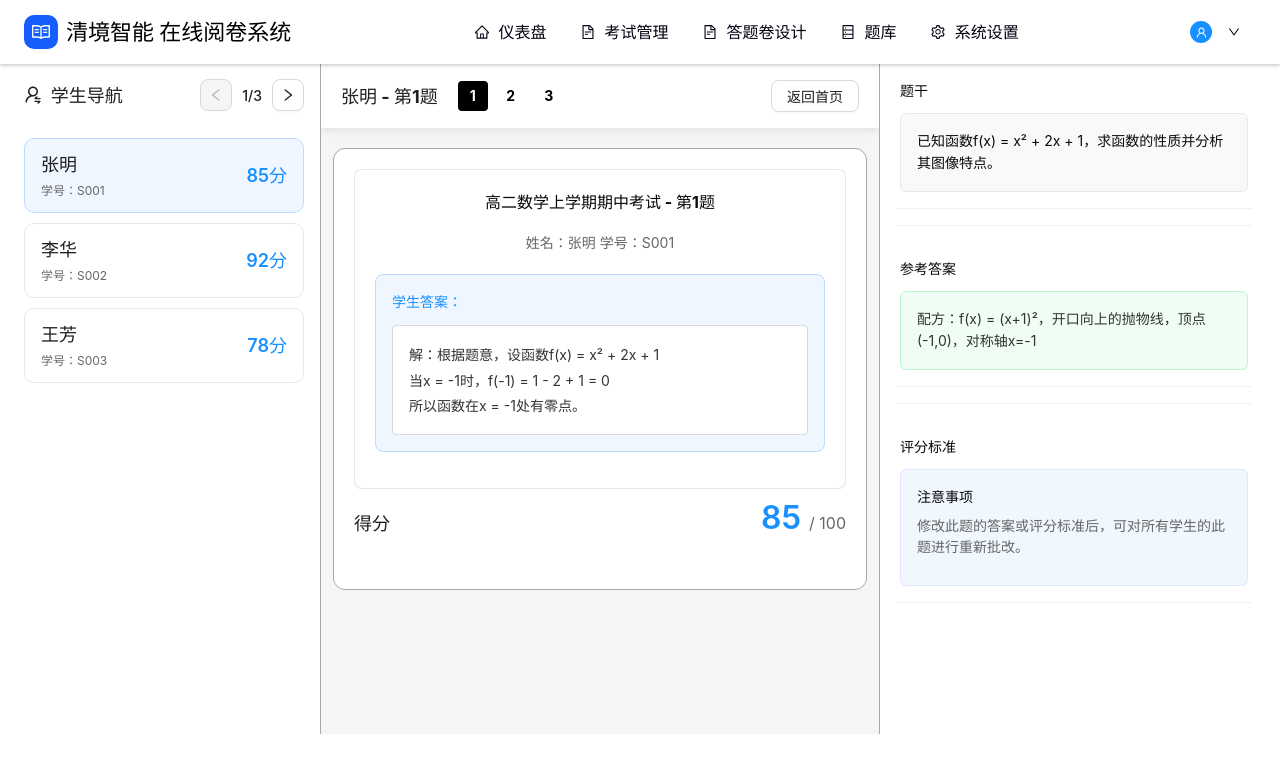
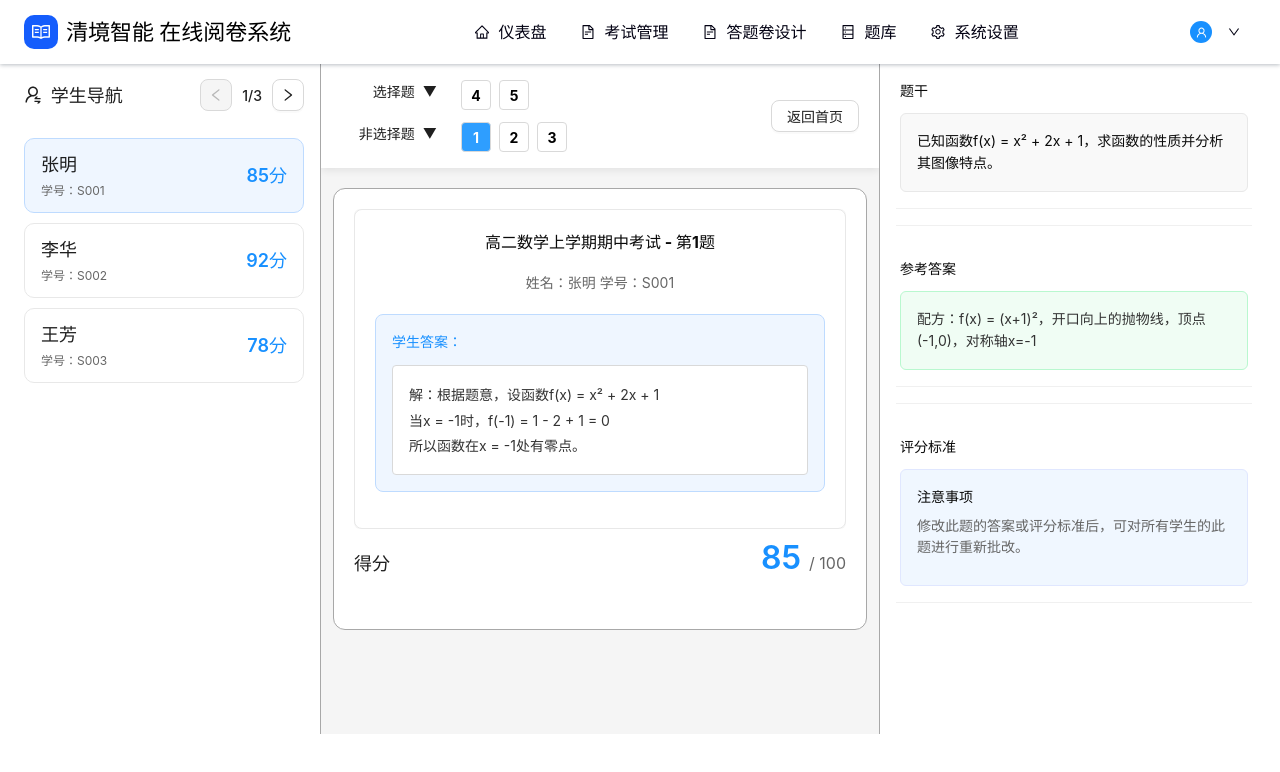
Before and after one commit to EnJoy810/work, a React (Vite) app: page /question-analysis in a window 1280 px wide. Shown: the top 772 px of the page. Built offline with nearby package versions, Linux system fonts and the light colour scheme.

Commit message:
题目分析页面

```diff
--- a/src/pages/dashboard/QuestionAnalysis.jsx
+++ b/src/pages/dashboard/QuestionAnalysis.jsx
@@ -48,6 +48,7 @@ const QuestionAnalysis = () => {
           stem: "已知函数f(x) = x² + 2x + 1，求函数的性质并分析其图像特点。",
           referenceAnswer:
             "配方：f(x) = (x+1)²，开口向上的抛物线，顶点(-1,0)，对称轴x=-1",
+          isMultipleChoice: false,
         },
         {
           id: 2,
@@ -59,6 +60,7 @@ const QuestionAnalysis = () => {
           stem: "一个质量为2kg的物体从高度为10m的斜面顶端由静止滑下，斜面的倾角为30度，动摩擦因数为0.2。求物体滑到斜面底端时的速度。(g=10m/s²)",
           referenceAnswer:
             "根据能量守恒定律，重力势能转化为动能和克服摩擦力做功：mgh = 1/2 mv² + μmgcosθ·s，其中s=h/sinθ。代入数据计算得v≈11.8m/s。",
+          isMultipleChoice: false,
         },
         {
           id: 3,
@@ -69,6 +71,33 @@ const QuestionAnalysis = () => {
           answerImage: "https://via.placeholder.com/600x400?text=化学题答案",
           stem: "写出氢气与氧气反应生成水的化学方程式，并配平。",
           referenceAnswer: "2H₂ + O₂ = 2H₂O（条件：点燃）",
+          isMultipleChoice: false,
+        },
+        {
+          id: 4,
+          type: "math",
+          title: "选择题 - 函数定义域",
+          score: 5,
+          totalScore: 5,
+          answerImage: "https://via.placeholder.com/600x400?text=选择题答案",
+          stem: "函数f(x) = √(x-1)的定义域是？",
+          referenceAnswer: "x ≥ 1，选项A",
+          isMultipleChoice: true,
+          options: ["x ≥ 1", "x > 1", "x < 1", "x ≤ 1"],
+          correctOption: 0,
+        },
+        {
+          id: 5,
+          type: "physics",
+          title: "选择题 - 牛顿定律",
+          score: 5,
+          totalScore: 5,
+          answerImage: "https://via.placeholder.com/600x400?text=选择题答案",
+          stem: "牛顿第二定律的表达式是？",
+          referenceAnswer: "F = ma，选项B",
+          isMultipleChoice: true,
+          options: ["F = mv", "F = ma", "F = m/v", "F = m/a"],
+          correctOption: 1,
         },
       ],
     },
@@ -90,6 +119,7 @@ const QuestionAnalysis = () => {
           stem: "已知函数f(x) = x² + 2x + 1，求函数的性质并分析其图像特点。",
           referenceAnswer:
             "配方：f(x) = (x+1)²，开口向上的抛物线，顶点(-1,0)，对称轴x=-1",
+          isMultipleChoice: false,
         },
         {
           id: 2,
@@ -102,6 +132,7 @@ const QuestionAnalysis = () => {
           stem: "一个质量为2kg的物体从高度为10m的斜面顶端由静止滑下，斜面的倾角为30度，动摩擦因数为0.2。求物体滑到斜面底端时的速度。(g=10m/s²)",
           referenceAnswer:
             "根据能量守恒定律，重力势能转化为动能和克服摩擦力做功：mgh = 1/2 mv² + μmgcosθ·s，其中s=h/sinθ。代入数据计算得v≈11.8m/s。",
+          isMultipleChoice: false,
         },
         {
           id: 3,
@@ -113,6 +144,37 @@ const QuestionAnalysis = () => {
             "https://via.placeholder.com/600x400?text=化学题答案-李华",
           stem: "写出氢气与氧气反应生成水的化学方程式，并配平。",
           referenceAnswer: "2H₂ + O₂ = 2H₂O（条件：点燃）",
+          isMultipleChoice: false,
+        },
+        {
+          id: 4,
+          type: "math",
+          title: "选择题 - 函数定义域",
+          score: 5,
+          totalScore: 5,
+          answerImage:
+            "https://via.placeholder.com/600x400?text=选择题答案-李华",
+          stem: "函数f(x) = √(x-1)的定义域是？",
+          referenceAnswer: "x ≥ 1，选项A",
+          isMultipleChoice: true,
+          options: ["x ≥ 1", "x > 1", "x < 1", "x ≤ 1"],
+          correctOption: 0,
+          studentAnswer: 0,
+        },
+        {
+          id: 5,
+          type: "physics",
+          title: "选择题 - 牛顿定律",
+          score: 5,
+          totalScore: 5,
+          answerImage:
+            "https://via.placeholder.com/600x400?text=选择题答案-李华",
+          stem: "牛顿第二定律的表达式是？",
+          referenceAnswer: "F = ma，选项B",
+          isMultipleChoice: true,
+          options: ["F = mv", "F = ma", "F = m/v", "F = m/a"],
+          correctOption: 1,
+          studentAnswer: 1,
         },
       ],
     },
@@ -134,6 +196,7 @@ const QuestionAnalysis = () => {
           stem: "已知函数f(x) = x² + 2x + 1，求函数的性质并分析其图像特点。",
           referenceAnswer:
             "配方：f(x) = (x+1)²，开口向上的抛物线，顶点(-1,0)，对称轴x=-1",
+          isMultipleChoice: false,
         },
         {
           id: 2,
@@ -146,6 +209,7 @@ const QuestionAnalysis = () => {
           stem: "一个质量为2kg的物体从高度为10m的斜面顶端由静止滑下，斜面的倾角为30度，动摩擦因数为0.2。求物体滑到斜面底端时的速度。(g=10m/s²)",
           referenceAnswer:
             "根据能量守恒定律，重力势能转化为动能和克服摩擦力做功：mgh = 1/2 mv² + μmgcosθ·s，其中s=h/sinθ。代入数据计算得v≈11.8m/s。",
+          isMultipleChoice: false,
         },
         {
           id: 3,
@@ -157,6 +221,37 @@ const QuestionAnalysis = () => {
             "https://via.placeholder.com/600x400?text=化学题答案-王芳",
           stem: "写出氢气与氧气反应生成水的化学方程式，并配平。",
           referenceAnswer: "2H₂ + O₂ = 2H₂O（条件：点燃）",
+          isMultipleChoice: false,
+        },
+        {
+          id: 4,
+          type: "math",
+          title: "选择题 - 函数定义域",
+          score: 5,
+          totalScore: 5,
+          answerImage:
+            "https://via.placeholder.com/600x400?text=选择题答案-王芳",
+          stem: "函数f(x) = √(x-1)的定义域是？",
+          referenceAnswer: "x ≥ 1，选项A",
+          isMultipleChoice: true,
+          options: ["x ≥ 1", "x > 1", "x < 1", "x ≤ 1"],
+          correctOption: 0,
+          studentAnswer: 1,
+        },
+        {
+          id: 5,
+          type: "physics",
+          title: "选择题 - 牛顿定律",
+          score: 0,
+          totalScore: 5,
+          answerImage:
+            "https://via.placeholder.com/600x400?text=选择题答案-王芳",
+          stem: "牛顿第二定律的表达式是？",
+          referenceAnswer: "F = ma，选项B",
+          isMultipleChoice: true,
+          options: ["F = mv", "F = ma", "F = m/v", "F = m/a"],
+          correctOption: 1,
+          studentAnswer: 2,
         },
       ],
     },
@@ -172,6 +267,10 @@ const QuestionAnalysis = () => {
 
   // 评分相关
   const [score, setScore] = useState(currentStudent?.score || 0);
+
+  // 展开折叠状态
+  const [nonChoiceExpanded, setNonChoiceExpanded] = useState(true);
+  const [choiceExpanded, setChoiceExpanded] = useState(true);
 
   const essayContentRef = useRef(null);
 
@@ -251,26 +350,72 @@ const QuestionAnalysis = () => {
                 alignItems: "center",
               }}
             >
-              <h2 style={{ margin: 0, fontSize: "18px", fontWeight: "bold" }}>
+              {/* <h2 style={{ margin: 0, fontSize: "18px", fontWeight: "bold" }}>
                 {currentStudent?.name} - 第{currentQuestion?.id || 1}题
-              </h2>
+              </h2> */}
 
-              {/* 题目序号切换按钮 */}
+              {/* 题目序号切换按钮 - 区分选择题和非选择题 */}
               {currentStudent?.questions && (
-                <div style={{ marginLeft: "16px", display: "flex" }}>
-                  {currentStudent.questions.map((question, index) => (
+                <div
+                  style={{
+                    marginLeft: "16px",
+                    display: "flex",
+                    flexDirection: "column",
+                  }}
+                >
+                  {/* 选择题组 */}
+                  <div
+                    style={{
+                      marginBottom: "12px",
+                      display: "flex",
+                      flexWrap: "wrap",
+                    }}
+                  >
+                    <div
+                      style={{
+                        display: "flex",
+                        alignItems: "center",
+                        justifyContent: "flex-end",
+                        marginBottom: "8px",
+                        cursor: "pointer",
+                        width: 80,
+                      }}
+                      onClick={() => setChoiceExpanded(!choiceExpanded)}
+                    >
+                      <span style={{ marginRight: "8px", fontWeight: "bold" }}>
+                        选择题
+                      </span>
+                      <span>{choiceExpanded ? "▼" : "▶"}</span>
+                    </div>
+                    {choiceExpanded && (
+                      <div style={{ display: "flex", marginLeft: "20px" }}>
+                        {currentStudent.questions
+                          .filter((q) => q.isMultipleChoice)
+                          .map((question, index) => {
+                            const originalIndex =
+                              currentStudent.questions.findIndex(
+                                (q) => q.id === question.id
+                              );
+                            return (
                               <span
                                 key={question.id}
-                      onClick={() => setCurrentQuestionIndex(index)}
+                                onClick={() =>
+                                  setCurrentQuestionIndex(originalIndex)
+                                }
                                 style={{
                                   width: "30px",
                                   height: "30px",
                                   margin: "0 4px",
                                   borderRadius: "4px",
-                        border: "none",
+                                  border: "1px solid #d9d9d9",
                                   backgroundColor:
-                          index === currentQuestionIndex ? "#000" : "#fff",
-                        color: index === currentQuestionIndex ? "#fff" : "#000",
+                                    originalIndex === currentQuestionIndex
+                                      ? "oklch(.7 .2 254)"
+                                      : "#fff",
+                                  color:
+                                    originalIndex === currentQuestionIndex
+                                      ? "#fff"
+                                      : "#000",
                                   cursor: "pointer",
                                   fontSize: "14px",
                                   fontWeight: "bold",
@@ -280,7 +425,77 @@ const QuestionAnalysis = () => {
                               >
                                 {question.id}
                               </span>
-                  ))}
+                            );
+                          })}
+                      </div>
+                    )}
+                  </div>
+                  {/* 非选择题组 */}
+                  <div
+                    style={{
+                      display: "flex",
+                      flexWrap: "wrap",
+                    }}
+                  >
+                    <div
+                      style={{
+                        display: "flex",
+                        alignItems: "center",
+                        marginBottom: "8px",
+                        cursor: "pointer",
+                        justifyContent: "flex-end",
+                        width: 80,
+                      }}
+                      onClick={() => setNonChoiceExpanded(!nonChoiceExpanded)}
+                    >
+                      <span style={{ marginRight: "8px", fontWeight: "bold" }}>
+                        非选择题
+                      </span>
+                      <span>{nonChoiceExpanded ? "▼" : "▶"}</span>
+                    </div>
+                    {nonChoiceExpanded && (
+                      <div style={{ display: "flex", marginLeft: "20px" }}>
+                        {currentStudent.questions
+                          .filter((q) => !q.isMultipleChoice)
+                          .map((question, index) => {
+                            const originalIndex =
+                              currentStudent.questions.findIndex(
+                                (q) => q.id === question.id
+                              );
+                            return (
+                              <span
+                                key={question.id}
+                                onClick={() =>
+                                  setCurrentQuestionIndex(originalIndex)
+                                }
+                                style={{
+                                  width: "30px",
+                                  height: "30px",
+                                  margin: "0 4px",
+                                  borderRadius: "4px",
+                                  border: "1px solid #d9d9d9",
+                                  backgroundColor:
+                                    originalIndex === currentQuestionIndex
+                                      ? "oklch(.7 .2 254)"
+                                      : "#fff",
+                                  color:
+                                    originalIndex === currentQuestionIndex
+                                      ? "#fff"
+                                      : "#000",
+                                  cursor: "pointer",
+                                  fontSize: "14px",
+                                  fontWeight: "bold",
+                                  lineHeight: "30px",
+                                  textAlign: "center",
+                                }}
+                              >
+                                {question.id}
+                              </span>
+                            );
+                          })}
+                      </div>
+                    )}
+                  </div>
                 </div>
               )}
             </div>
```
Lines whose indentation alone changed are shown as unchanged.
